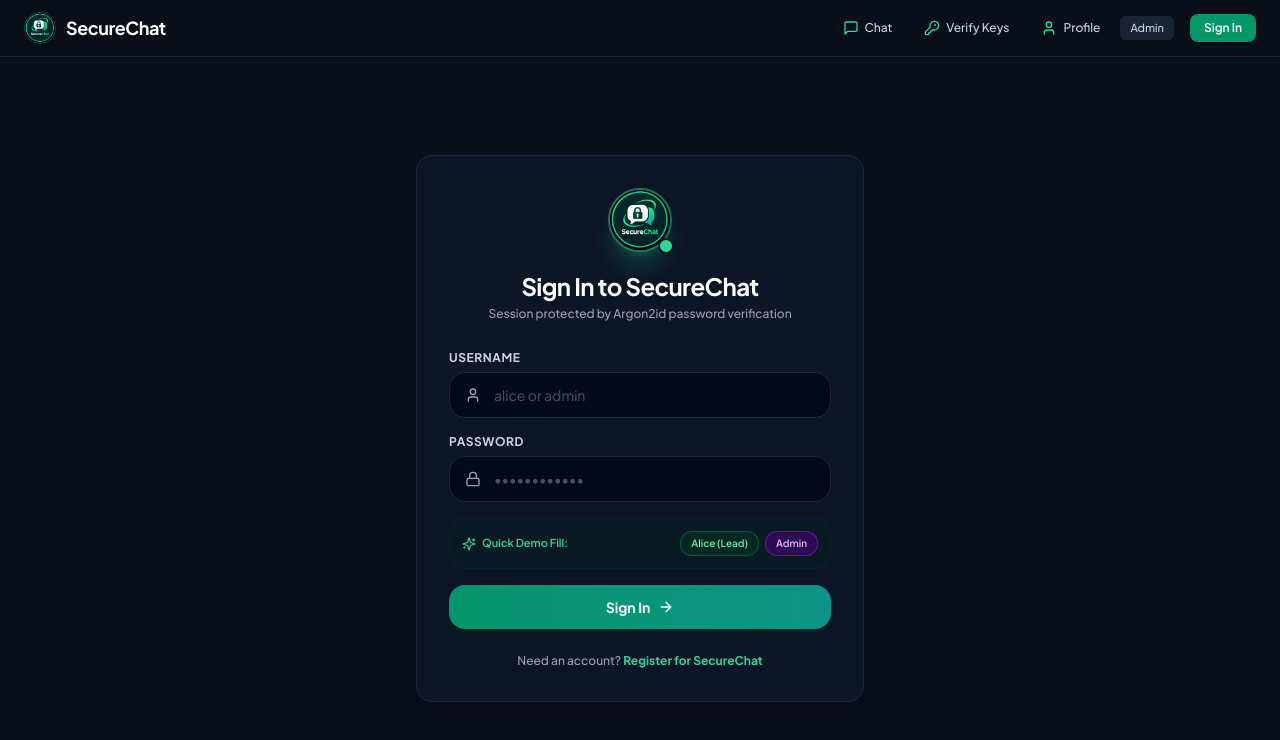
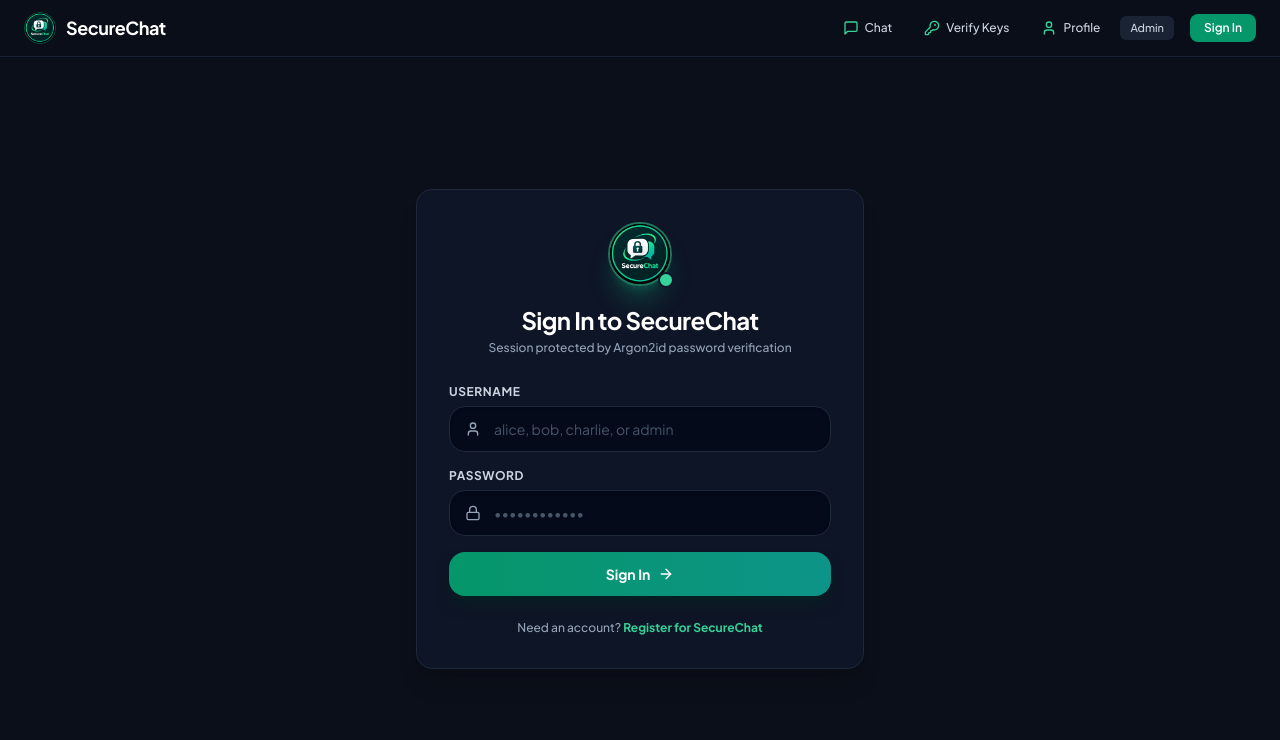
Before and after one commit to SPD-G107/SecureChat, a Next.js app in the folder frontend/: page /login in a window 1280 px wide. Shown: the top 740 px of the page. Built offline with nearby package versions, Linux system fonts and the light colour scheme; no server answers.

Commit message:
refactor(auth): remove demo quick-fill helper and enable seamless real-time Socket.IO chat routing
Co-authored-by: SENG KOEMNAN <sengkoemnan6749@gmail.com>
Co-authored-by: REAM RITHY <reamrithy1234@gmail.com>
Co-authored-by: HENG MINOU <hengminou12345-del@users.noreply.github.com>

```diff
--- a/frontend/src/app/login/page.tsx
+++ b/frontend/src/app/login/page.tsx
@@ -38,34 +38,9 @@ export default function LoginPage() {
         return;
       }
     } catch (err: any) {
-      // If server returned a business/credential error (401, 403)
-      if (err.message && !err.message.includes('Failed to fetch') && !err.message.includes('NetworkError')) {
-        setError(err.message || 'Authentication failed. Please verify credentials.');
-        setLoading(false);
-        return;
-      }
-
-      // If backend is offline during frontend UI evaluation, gracefully use demo session
-      const user =
-        username.toLowerCase() === 'admin'
-          ? { ...CURRENT_USER, username: 'admin', role: 'admin' as const, displayName: 'University Admin' }
-          : { ...CURRENT_USER, username: username || 'alice' };
-
-      localStorage.setItem('securechat_user', JSON.stringify(user));
-      localStorage.setItem('securechat_jwt', 'demo_jwt_session_' + Date.now());
-      router.push('/chat');
+      setError(err.message || 'Invalid username or password. Please try again.');
     } finally {
       setLoading(false);
-    }
-  };
-
-  const handleQuickFill = (role: 'alice' | 'admin') => {
-    if (role === 'alice') {
-      setUsername('alice');
-      setPassword('Password123!');
-    } else {
-      setUsername('admin');
-      setPassword('AdminPass123!');
     }
   };
 
@@ -106,7 +81,7 @@ export default function LoginPage() {
                 required
                 value={username}
                 onChange={(e) => setUsername(e.target.value)}
-                placeholder="alice or admin"
+                placeholder="alice, bob, charlie, or admin"
                 className="w-full bg-slate-950/70 border border-slate-800 rounded-2xl pl-11 pr-4 py-3 text-sm text-slate-100 placeholder:text-slate-600 focus:outline-none focus:border-emerald-500 focus:ring-1 focus:ring-emerald-500/30 transition-all shadow-inner"
               />
             </div>
@@ -126,29 +101,6 @@ export default function LoginPage() {
                 placeholder="••••••••••••"
                 className="w-full bg-slate-950/70 border border-slate-800 rounded-2xl pl-11 pr-4 py-3 text-sm text-slate-100 placeholder:text-slate-600 focus:outline-none focus:border-emerald-500 focus:ring-1 focus:ring-emerald-500/30 transition-all shadow-inner"
               />
-            </div>
-          </div>
-
-          {/* Demo Quick-Fill Helper */}
-          <div className="p-3 rounded-2xl bg-[#062424]/40 border border-emerald-950/80 flex items-center justify-between">
-            <span className="text-[11px] text-emerald-400 font-semibold flex items-center gap-1.5">
-              <Sparkles className="w-3.5 h-3.5" /> Quick Demo Fill:
-            </span>
-            <div className="flex gap-1.5">
-              <button
-                type="button"
-                onClick={() => handleQuickFill('alice')}
-                className="text-[10px] px-2.5 py-1 rounded-xl bg-emerald-950/80 text-emerald-300 border border-emerald-700/60 hover:bg-emerald-900/80 transition-colors font-semibold"
-              >
-                Alice (Lead)
-              </button>
-              <button
-                type="button"
-                onClick={() => handleQuickFill('admin')}
-                className="text-[10px] px-2.5 py-1 rounded-xl bg-purple-950/80 text-purple-300 border border-purple-700/60 hover:bg-purple-900/80 transition-colors font-semibold"
-              >
-                Admin
-              </button>
             </div>
           </div>
 
```
Also changed, not shown: 1 other file (tests, documents, lock files or other folders).
